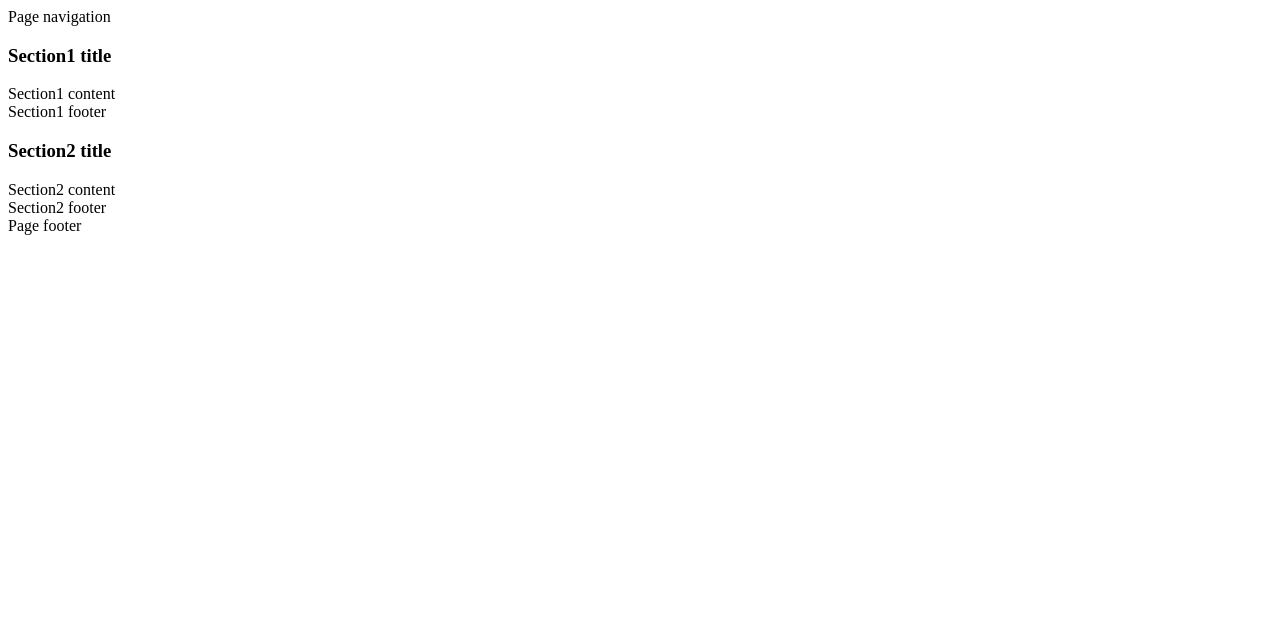
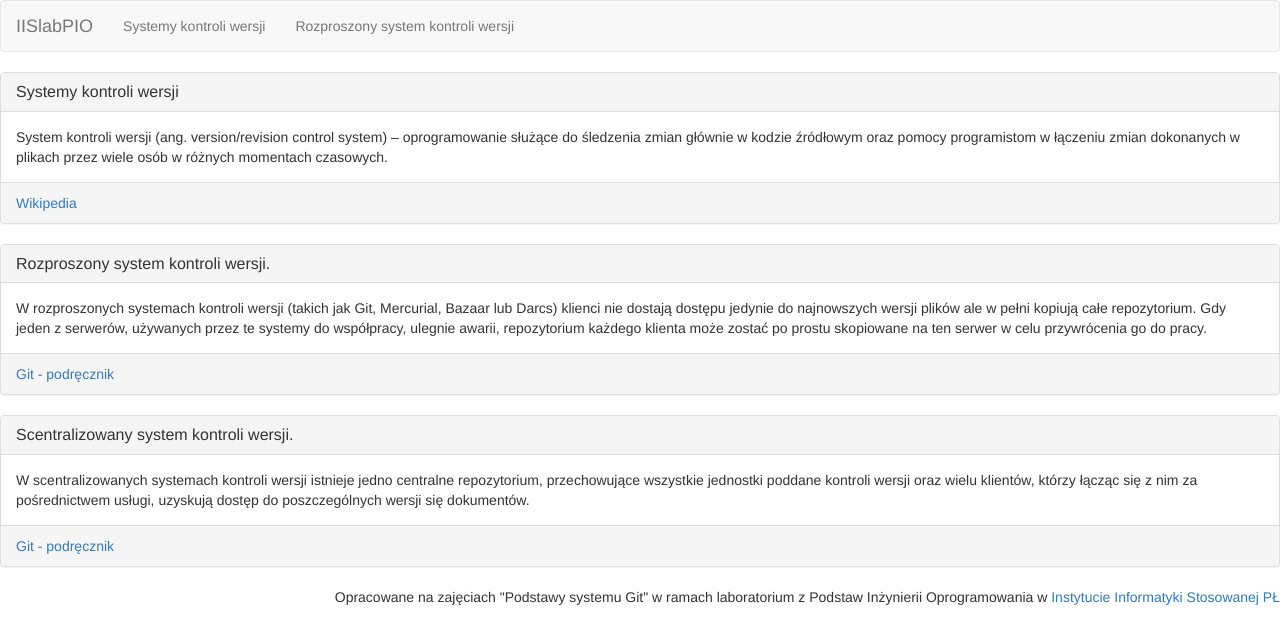
Before and after one commit to Zakerion/iislabpio_-180264-, a plain HTML site: page index.html in a window 1280 px wide. Drawn offline with nearby package versions, Linux system fonts and the light colour scheme.

Commit message:
pierwsza edycja pliku

```diff
--- a/index.html
+++ b/index.html
@@ -1,36 +1,55 @@
 <!DOCTYPE html>
 <html>
-	<head>
-
+<head><meta http-equiv="Content-Type" content="text/html; charset=utf-8">
+<link href="http://netdna.bootstrapcdn.com/bootstrap/3.0.2/css/bootstrap.min.css" rel="stylesheet">
 </head>
 <body>
-		<nav class="navbar">
-			Page navigation
+	<nav class="navbar navbar-default">
+		 <div class="navbar-header">
+		 <a class="navbar-brand" href="#">IISlabPIO</a>
+		 </div>
+		 <div class="collapse navbar-collapse">
+		 	<ul class="nav navbar-nav">
+      			<li ><a href="#section1">Systemy kontroli wersji</a></li>
+      			<li><a href="#section2">Rozproszony system kontroli wersji</a></li>
+      		</ul>
+      	</div>
 	</nav>
 	<section id="section1" class="panel panel-default">
 		<div class="panel-heading">
-	    		<h3 class="panel-title">Section1 title</h3>
+    		<h3 class="panel-title">Systemy kontroli wersji</h3>
 	  	</div>
   		<div class="panel-body">
-	    		Section1 content
+    		System kontroli wersji (ang. version/revision control system) – oprogramowanie służące do śledzenia zmian głównie w kodzie źródłowym oraz pomocy programistom w łączeniu zmian dokonanych w plikach przez wiele osób w różnych momentach czasowych.
   		</div>
 		<footer class="panel-footer">
-				Section1 footer
+			<a href="http://pl.wikipedia.org/wiki/System_kontroli_wersji">Wikipedia</a>
 		</footer>
 	</section>
 	<section id="section2" class="panel panel-default">
 		<div class="panel-heading">
-	    		<h3 class="panel-title">Section2 title</h3>
+    		<h3 class="panel-title">Rozproszony system kontroli wersji.</h3>
   		</div>
   		<div class="panel-body">
-		    	Section2 content
+	    	W rozproszonych systemach kontroli wersji (takich jak Git, Mercurial, Bazaar lub Darcs) klienci nie dostają dostępu jedynie do najnowszych wersji plików ale w pełni kopiują całe repozytorium. Gdy jeden z serwerów, używanych przez te systemy do współpracy, ulegnie awarii, repozytorium każdego klienta może zostać po prostu skopiowane na ten serwer w celu przywrócenia go do pracy.
 	  	</div>
 		<footer class="panel-footer">
-				Section2 footer
+			<a href="http://git-scm.com/book/pl/Pierwsze-kroki-Wprowadzenie-do-kontroli-wersji#Rozproszone-systemy-kontroli-wersji">Git - podręcznik</a>
 		</footer>
 	</section>
-		<footer  class="navbar">
-			Page footer
+	<section id="section3" class="panel panel-default">
+		<div class="panel-heading">
+    		<h3 class="panel-title">Scentralizowany system kontroli wersji.</h3>
+  		</div>
+  		<div class="panel-body">
+	    	W scentralizowanych systemach kontroli wersji istnieje jedno centralne repozytorium, przechowujące wszystkie jednostki poddane kontroli wersji oraz wielu klientów, którzy łącząc się z nim za pośrednictwem usługi, uzyskują dostęp do poszczególnych wersji się dokumentów.
+	  	</div>
+		<footer class="panel-footer">
+			<a href="http://git-scm.com/book/pl/Pierwsze-kroki-Wprowadzenie-do-kontroli-wersji#Scentralizowane-systemy-kontroli-wersji">Git - podręcznik</a>
+		</footer>
+	</section>
+	<footer  class="footer pull-right">
+		Opracowane na zajęciach "Podstawy systemu Git" w ramach laboratorium z Podstaw Inżynierii Oprogramowania w <a href="http://www.iis.p.lodz.pl/">Instytucie Informatyki Stosowanej PŁ</a>
 	</footer>
 </body>
 </html>
```
Lines whose indentation alone changed are shown as unchanged.
